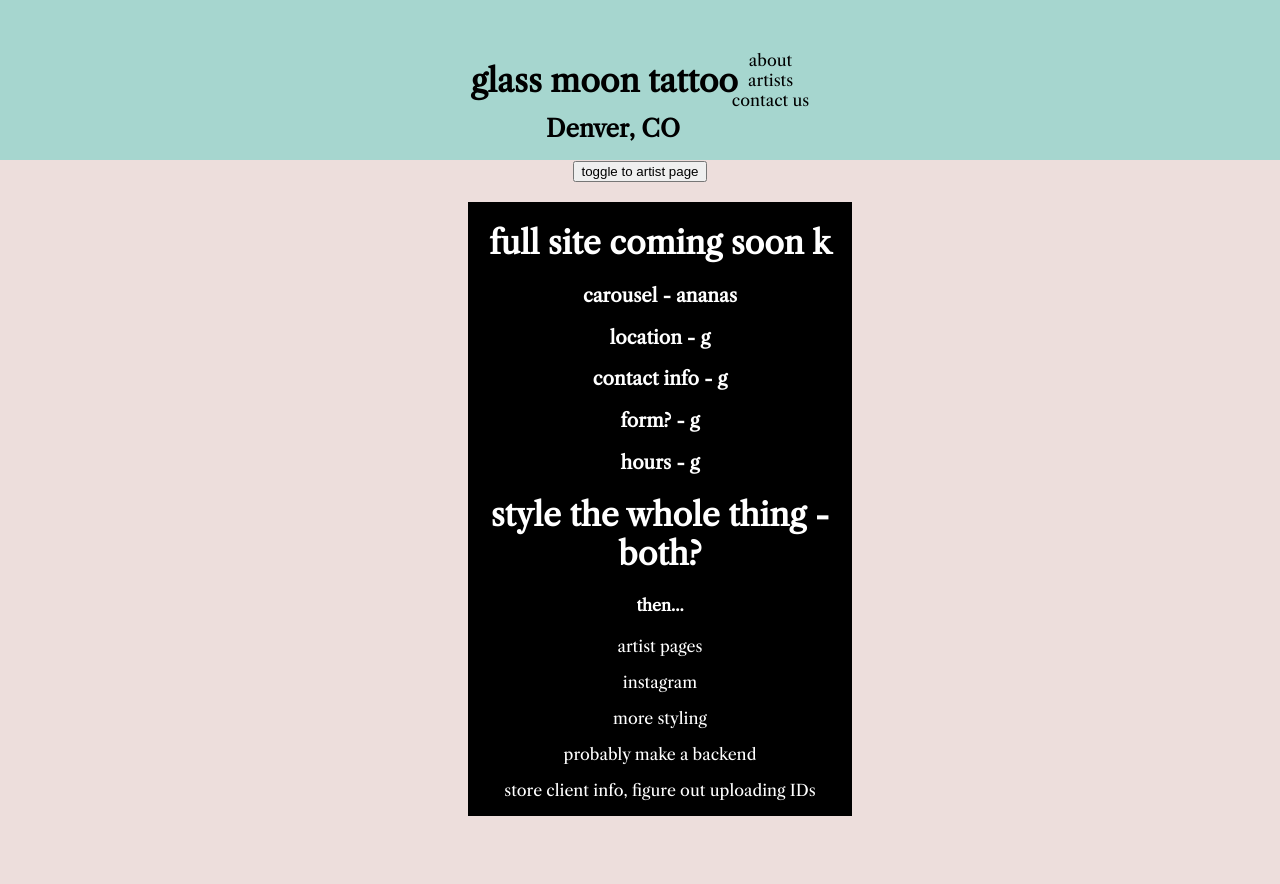
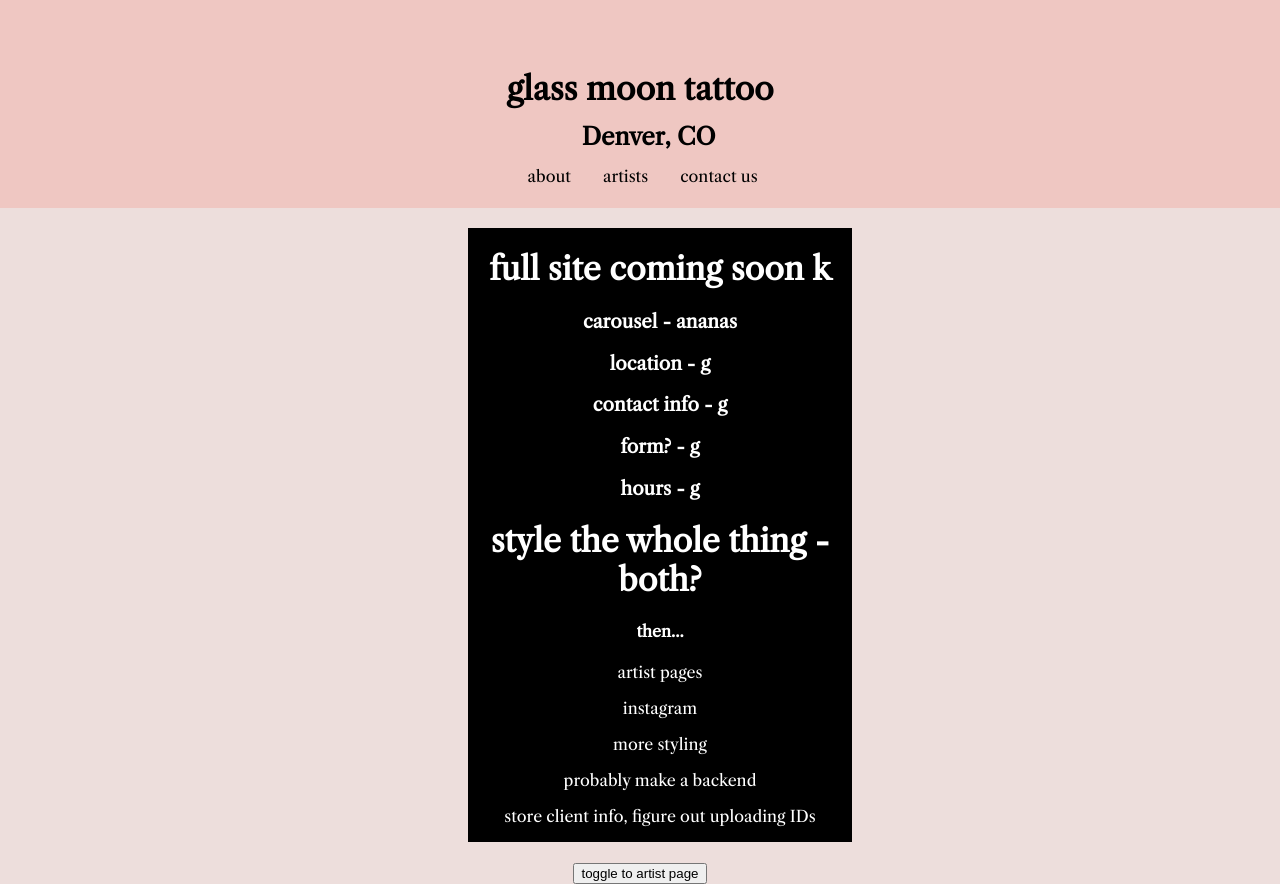
Before and after one commit to graciemcguire/glassmoontattoo.com, a React (Create React App) app: page / in a window 1280 px wide. Shown: the top 884 px of the page. Before the commit the page ends 836 px from the top, so only its background shows below. Built offline with nearby package versions, Linux system fonts and the light colour scheme.

Commit message:
nav bar - links

```diff
--- a/src/App.css
+++ b/src/App.css
@@ -19,8 +19,10 @@
 }
 
 .nav {
-  height: 10em;
-  background-color: rgb(166,214,207);
+  height: 11em;
+  padding-bottom: 2em;
+  /*background-color: rgb(166,214,207);*/
+  background-color: #EFC7C2;
   align-items: center;
   justify-content: center;
   display: flex;
@@ -33,9 +35,9 @@
   display: flex;
 }
 
-/* .details {
+ .details {
   width: 100%;
   justify-content: center;
   align-items: center;
   display: flex;
-} */
+}
--- a/src/App.js
+++ b/src/App.js
@@ -22,9 +22,8 @@ export default class App extends Component {
     return (
       <div className="App">
         <NavBar />
-
+        { this.renderContainer() }
         <button onClick={ this.handleClick() }>toggle to artist page</button>
-        { this.renderContainer() }
       </div>
     );
   }
--- a/src/Components/NavBar.js
+++ b/src/Components/NavBar.js
@@ -10,9 +10,9 @@ export default class NavBar extends Component {
         <h2 className='denver'>Denver, CO</h2>
         <div>
           <ul className='nav-links'>
-            <li>about</li>
-            <li>artists</li>
-            <li>contact us</li>
+            <li className='nav-link'>about</li>
+            <li className='nav-link'>artists</li>
+            <li className='nav-link'>contact us</li>
           </ul>
         </div>
       </div>
--- a/src/stylesheets/nav.scss
+++ b/src/stylesheets/nav.scss
@@ -7,4 +7,18 @@
 
 .nav-links{
   list-style-type: none;
+  text-align: center;
+  margin: 10em 0 0 -16em;
+  padding-top: 1em;
+  /*border: 1px solid blue;*/
 }
+
+.nav-link{
+  display: inline-block;
+  padding: 1em;
+}
+
+.nav-link:hover{
+  color: #1DC1A9;
+  font-weight: bold;
+}
```
